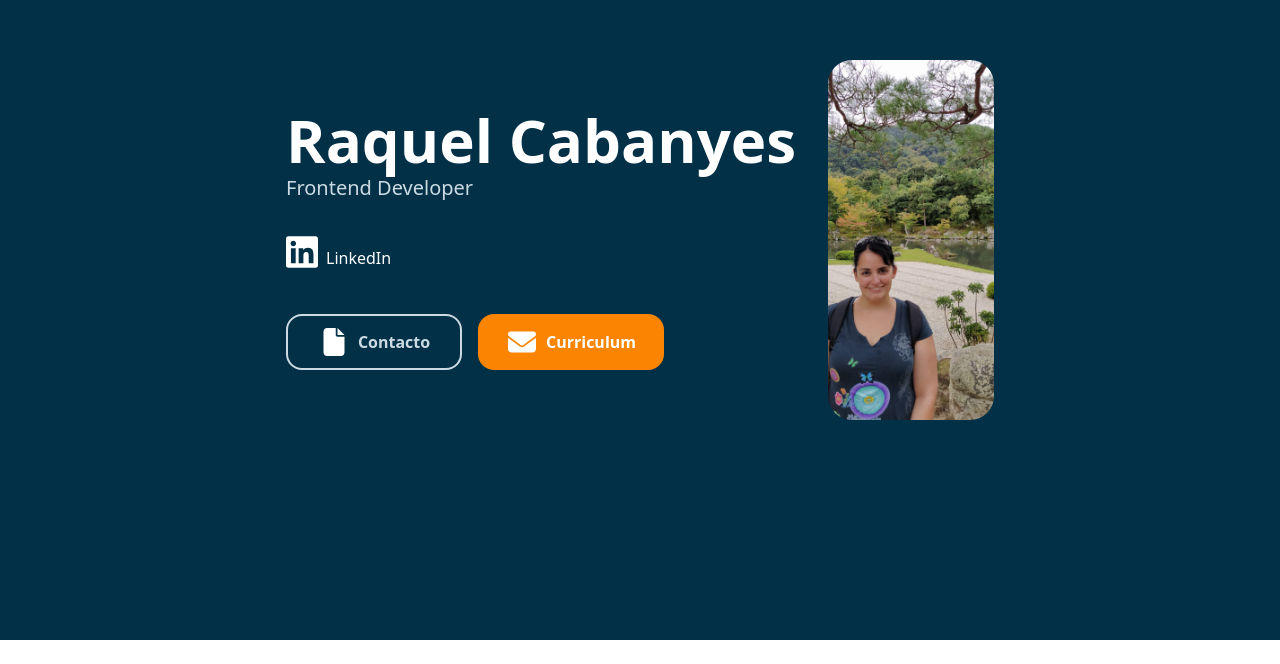
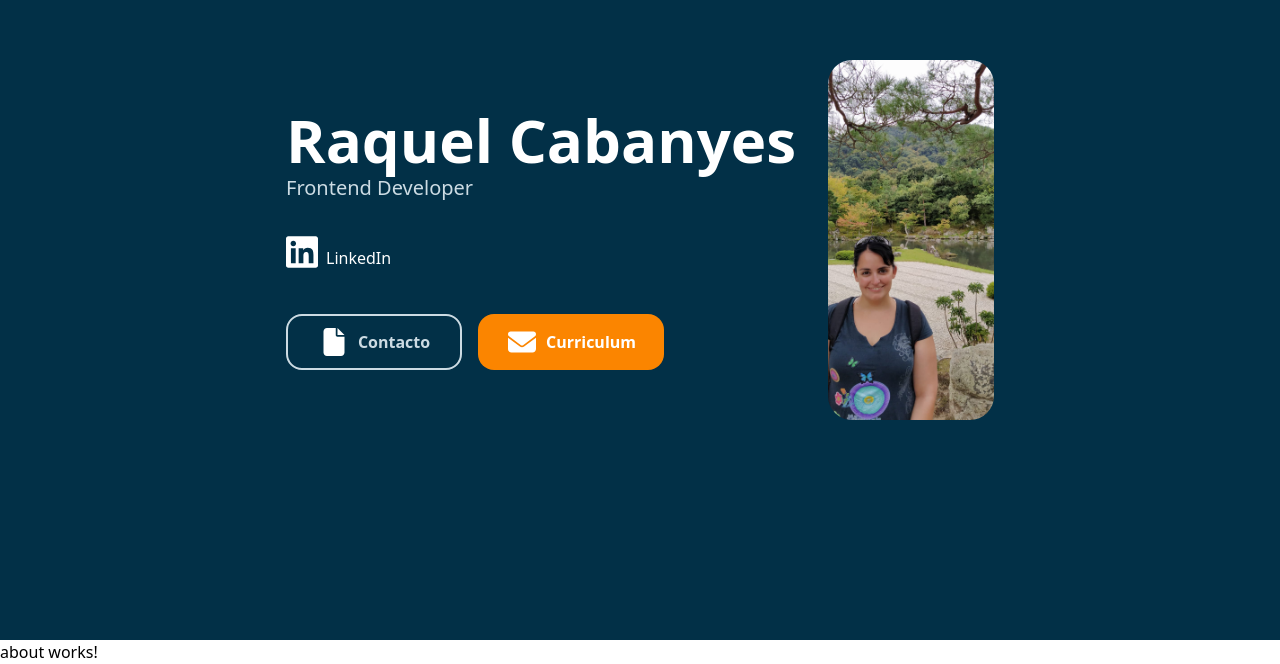
Before and after one commit to raquelCabanyes/personal-portfolio, an Angular app: page /home in a window 1280 px wide. Shown: the part 160-824 px from the top of the page. Before the commit the page ends 800 px from the top, so only its background shows below. Built offline with nearby package versions, Linux system fonts and the light colour scheme.

Commit message:
Add about component to home

```diff
--- a/src/app/home/home.component.html
+++ b/src/app/home/home.component.html
@@ -1 +1,3 @@
 <app-contact></app-contact>
+
+<app-about></app-about>
--- a/src/app/home/home.component.ts
+++ b/src/app/home/home.component.ts
@@ -1,10 +1,11 @@
 import { Component } from '@angular/core';
 import { ContactComponent } from '../component/contact/contact.component';
+import { AboutComponent } from '../component/about/about.component';
 
 @Component({
   selector: 'app-home',
   standalone: true,
-  imports: [ContactComponent],
+  imports: [ContactComponent, AboutComponent],
   templateUrl: './home.component.html',
   styleUrl: './home.component.scss',
 })
```
